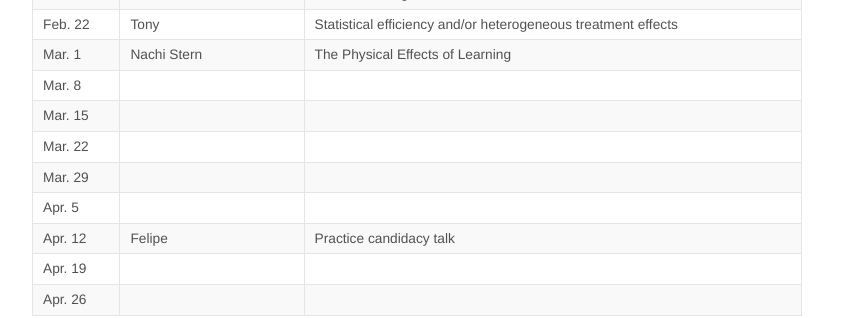
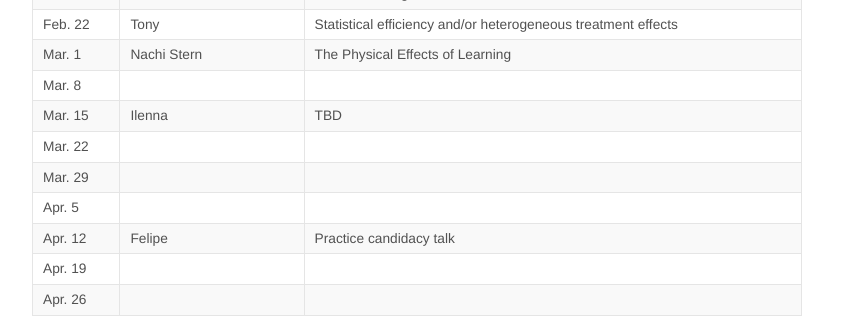
Before and after one commit to KordingLab/KordingLab.github.io, a Jekyll site: the page built from _posts/2021-01-01-upcoming-lab-teaching.md, in a window 1280 px wide and 900 px high, scrolled down 634 px. Shown: the part 152-470 px from the top of the window, without its empty margins (223-1071 px from the left). Built offline with Jekyll 4.4.1, drawn with Linux system fonts in a browser that asks for light colours; nearby versions of some CDN libraries; comment, search, counter and statistics services are not loaded.

Commit message:
Update 2021-01-01-upcoming-lab-teaching.md

```diff
--- a/_posts/2021-01-01-upcoming-lab-teaching.md
+++ b/_posts/2021-01-01-upcoming-lab-teaching.md
@@ -26,7 +26,7 @@ Please list below, topics you would like to learn more about (you may share your
 | Feb. 22 | Tony | Statistical efficiency and/or heterogeneous treatment effects
 | Mar. 1 | Nachi Stern | The Physical Effects of Learning |
 | Mar. 8 |  |
-| Mar. 15 |  |
+| Mar. 15 | Ilenna | TBD
 | Mar. 22 |  |
 | Mar. 29 |  |
 | Apr. 5 |  |
```
